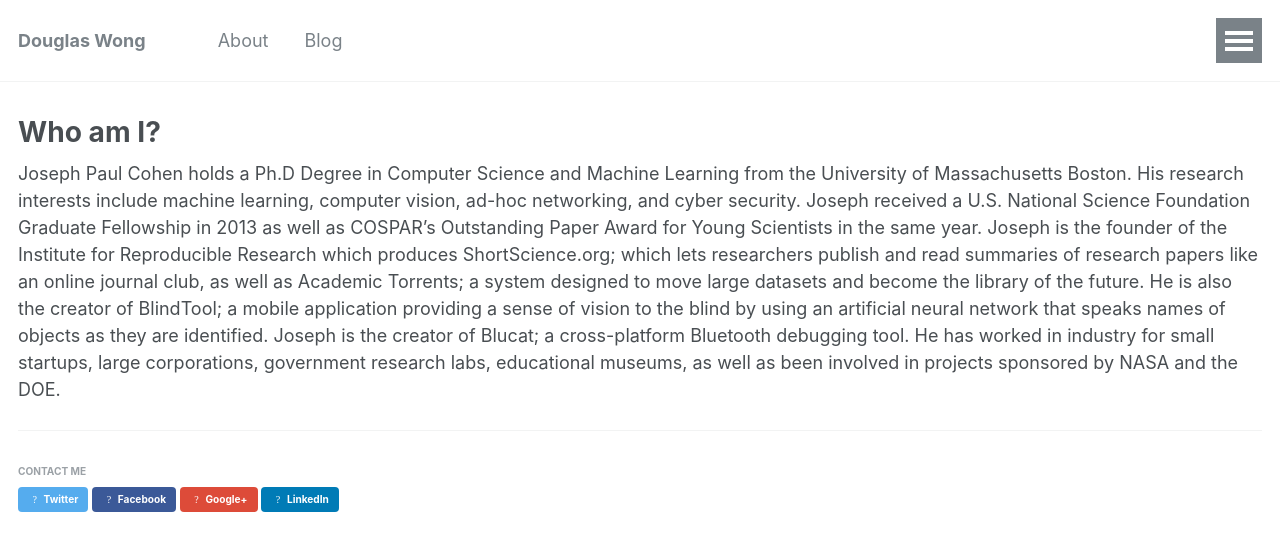
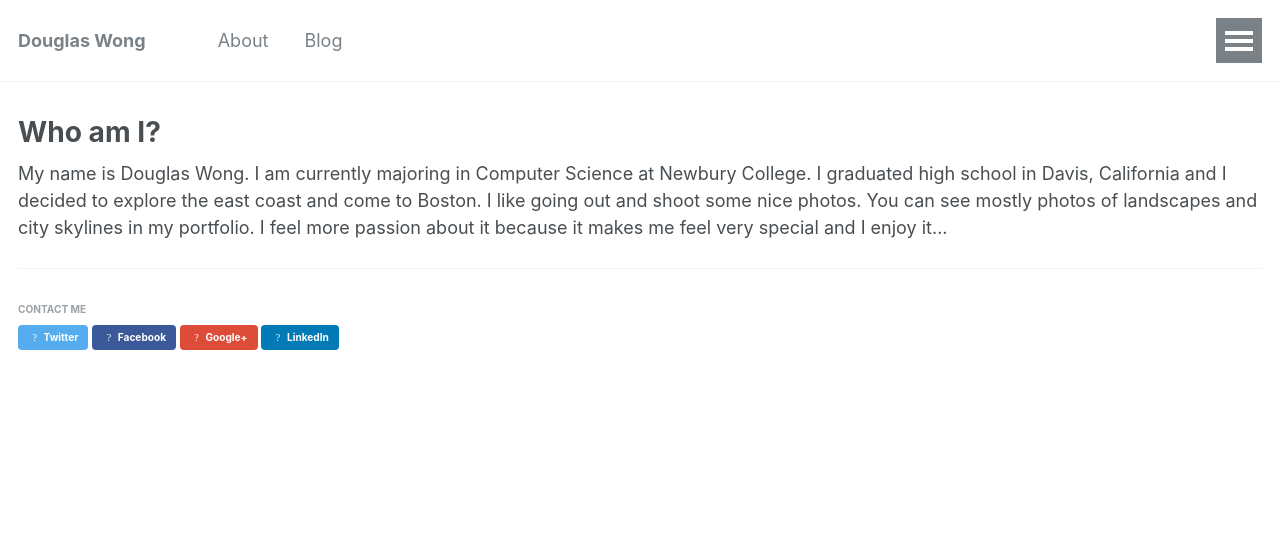
Before and after one commit to douglaswong2/douglaswong2.github.io, a plain HTML site: page a.html in a window 1280 px wide. Drawn offline with Linux system fonts and the light colour scheme.

Commit message:
about me

```diff
--- a/a.html
+++ b/a.html
@@ -35,7 +35,9 @@
               <h1 class="page__title" itemprop="headline">Who am I?</h1>
             </header>
             <section class="page__content" itemprop="text">
-                Joseph Paul Cohen holds a Ph.D Degree in Computer Science and Machine Learning from the University of Massachusetts Boston. His research interests include machine learning, computer vision, ad-hoc networking, and cyber security. Joseph received a U.S. National Science Foundation Graduate Fellowship in 2013 as well as COSPAR’s Outstanding Paper Award for Young Scientists in the same year. Joseph is the founder of the Institute for Reproducible Research which produces ShortScience.org; which lets researchers publish and read summaries of research papers like an online journal club, as well as Academic Torrents; a system designed to move large datasets and become the library of the future. He is also the creator of BlindTool; a mobile application providing a sense of vision to the blind by using an artificial neural network that speaks names of objects as they are identified. Joseph is the creator of Blucat; a cross-platform Bluetooth debugging tool. He has worked in industry for small startups, large corporations, government research labs, educational museums, as well as been involved in projects sponsored by NASA and the DOE.
+                 My name is Douglas Wong. I am currently majoring in Computer Science at Newbury College. I graduated high school in Davis, California and I decided to explore the east coast
+                and come to Boston. I like going out and shoot some nice photos.
+                You can see mostly photos of landscapes and city skylines in my portfolio. I feel more passion about it because it makes me feel very special and I enjoy it...
             </section>
             <footer class="page__meta">
                 <section class="page__share">
```
